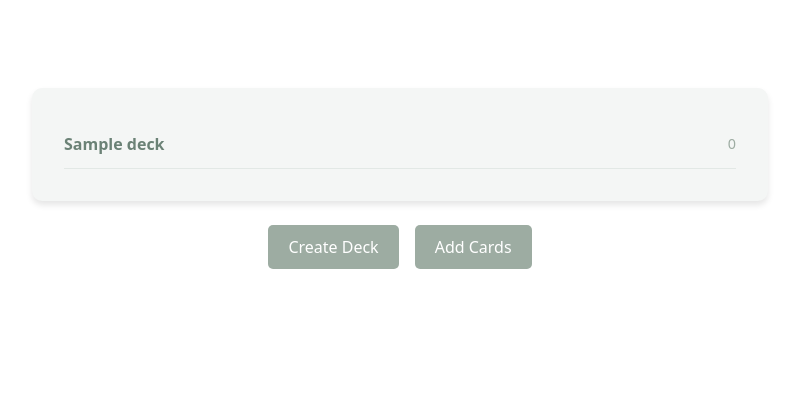
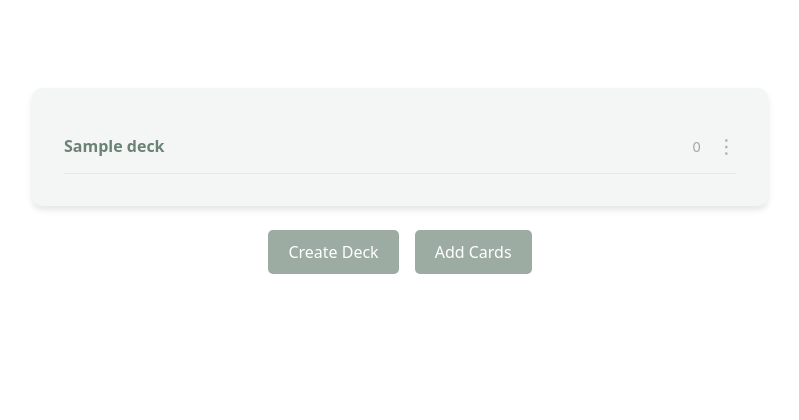
Before and after one commit to arnaugiribet/flashcards, a Django app: page /decks/ in a window 1280 px wide. Shown: the part 80-500 px from the top of the page, without its empty margins (240-1039 px from the left). Run offline with Django 5.2, Linux system fonts and the light colour scheme; a user stored in the database is signed in; data comes from the database, SQL or seed files in the repository; tables that the repository leaves empty hold one stand-in row (values such as "Sample post"); parts of the project's set-up code (start-up, migrations or seed data) failed here and were passed over; some libraries are stand-ins or nearby versions.

Commit message:
three dots are there

```diff
--- a/flashcards/templates/home_decks/user_decks.html
+++ b/flashcards/templates/home_decks/user_decks.html
@@ -14,8 +14,13 @@
                                     {{ deck.name }}
                                 </a>
                             </div>
-                            <div style="color: #9daca2; font-size: 0.9rem; font-weight: 500;">
-                                {{ deck.due_cards_today }}
+                            <div style="display: flex; align-items: center; gap: 1rem;">
+                                <span style="color: #9daca2; font-size: 0.9rem; font-weight: 500;">
+                                    {{ deck.due_cards_today }}
+                                </span>
+                                <button style="background: none; border: none; color: #9daca2; font-size: 1.2rem; cursor: pointer;">
+                                    &#8942;
+                                </button>
                             </div>
                         </div>
                     </li>
```
